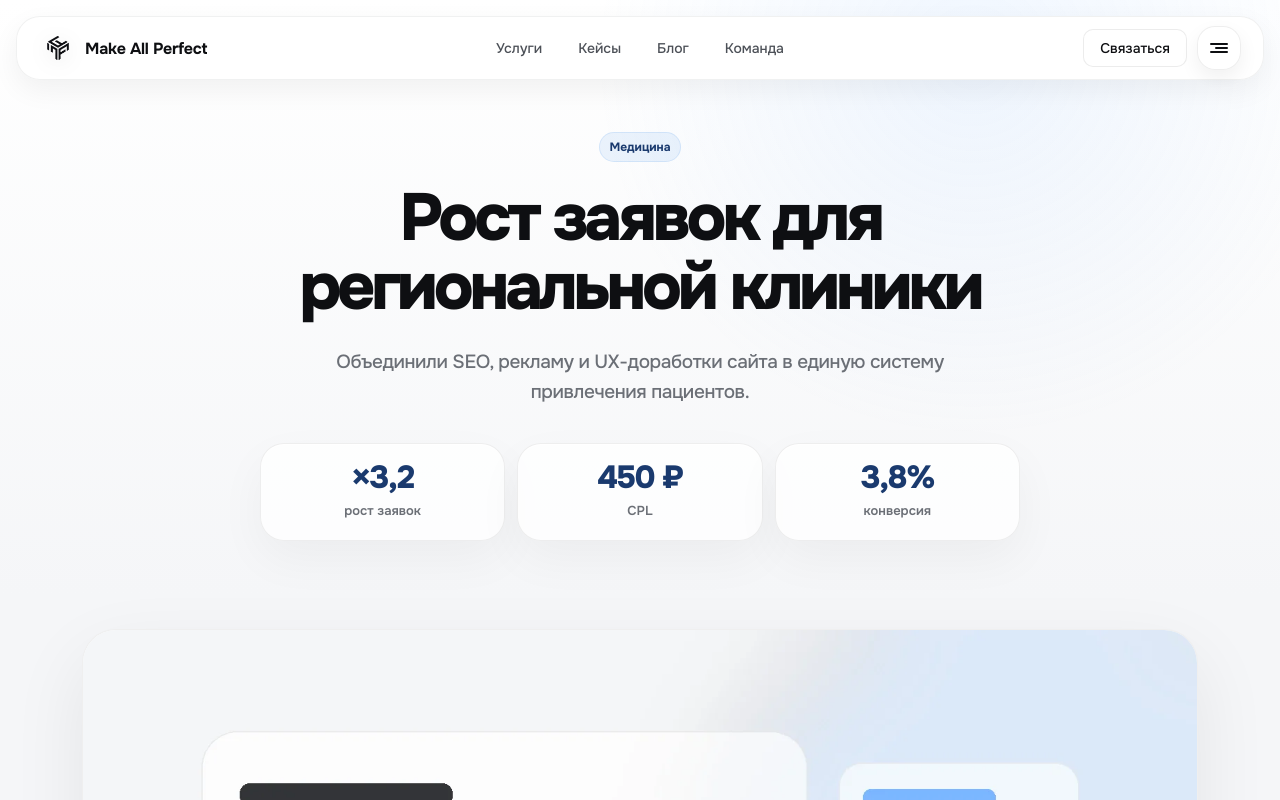
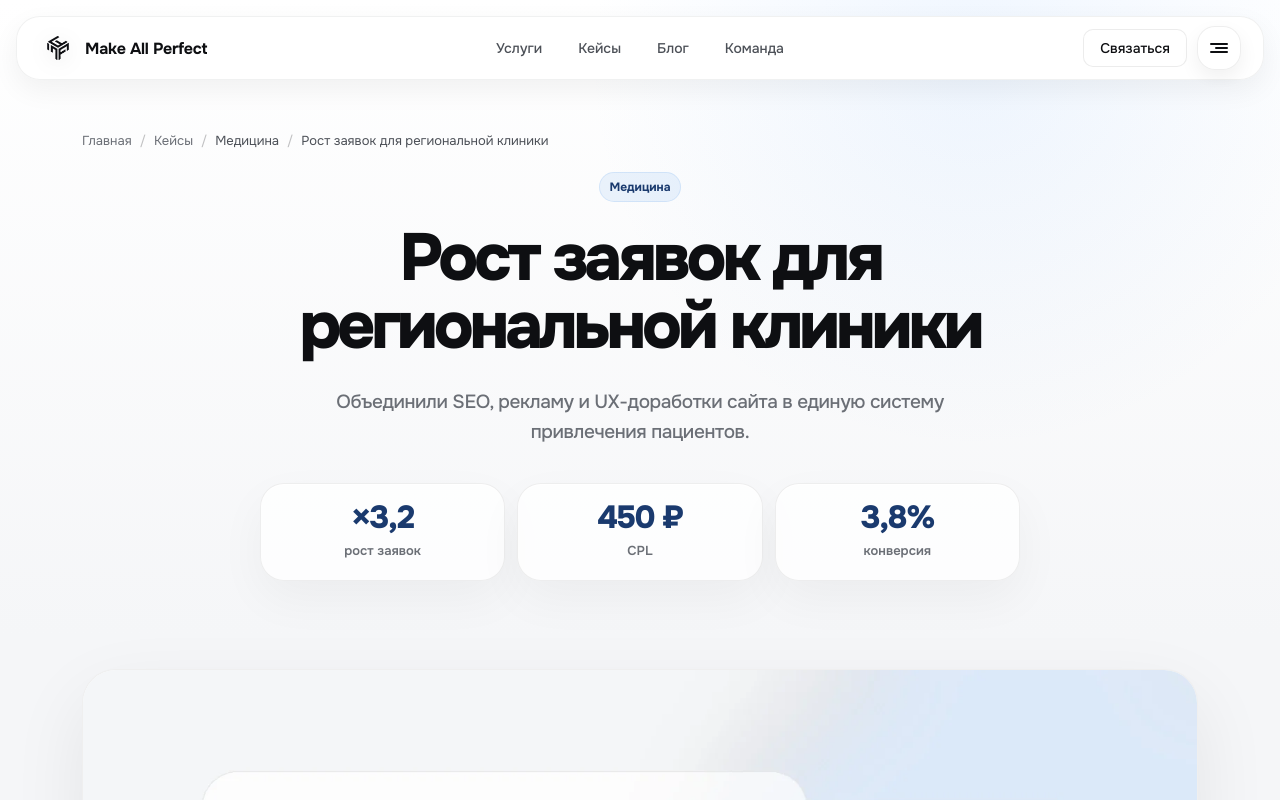
Before and after one commit to makeallperfectcompany/map2, a Next.js app: page /cases/clinic-seo-ads-ux in a window 1280 px wide. Shown: the top 800 px of the page. Built offline with nearby package versions, Linux system fonts and the light colour scheme.

Commit message:
Add unified breadcrumbs component

```diff
--- a/src/components/content/CaseTemplate.tsx
+++ b/src/components/content/CaseTemplate.tsx
@@ -1,3 +1,4 @@
+import Breadcrumbs from "@/components/navigation/Breadcrumbs";
 import styles from "./CaseTemplate.module.css";
 
 type CaseItem = {
@@ -25,7 +26,14 @@ export default function CaseTemplate({ item }: { item: CaseItem }) {
       <article>
         <header className={styles.hero}>
           <div className={styles.container}>
-
+            <Breadcrumbs
+              items={[
+                { label: "Главная", href: "/" },
+                { label: "Кейсы", href: "/cases" },
+                { label: item.category },
+                { label: item.title },
+              ]}
+            />
 
             <span className={styles.category}>{item.category}</span>
             <h1>{item.title}</h1>
--- /dev/null
+++ b/src/components/navigation/Breadcrumbs.module.css
@@ -0,0 +1,61 @@
+.breadcrumbs {
+  display: flex;
+  flex-wrap: nowrap;
+  align-items: center;
+  gap: 8px;
+  margin-bottom: 22px;
+  overflow: hidden;
+  white-space: nowrap;
+}
+
+.item {
+  display: inline-flex;
+  align-items: center;
+  gap: 8px;
+  min-width: 0;
+}
+
+.separator {
+  color: rgba(15, 16, 20, 0.25);
+  font-size: 13px;
+  line-height: 1.35;
+  user-select: none;
+}
+
+.link {
+  color: #6b6f76;
+  font-size: 13px;
+  line-height: 1.35;
+  text-decoration: none;
+  transition: color 0.2s ease;
+}
+
+.link:hover {
+  color: #0071e3;
+}
+
+.current {
+  color: #4c5057;
+  font-size: 13px;
+  line-height: 1.35;
+  overflow: hidden;
+  text-overflow: ellipsis;
+  white-space: nowrap;
+}
+
+@media (max-width: 640px) {
+  .breadcrumbs {
+    gap: 6px;
+    margin-bottom: 16px;
+  }
+
+  .link,
+  .current,
+  .separator {
+    font-size: 12px;
+  }
+
+  .current {
+    max-width: 180px;
+  }
+}
--- /dev/null
+++ b/src/components/navigation/Breadcrumbs.tsx
@@ -0,0 +1,37 @@
+import styles from "./Breadcrumbs.module.css";
+
+export type BreadcrumbItem = {
+  label: string;
+  href?: string;
+};
+
+type BreadcrumbsProps = {
+  items: BreadcrumbItem[];
+  className?: string;
+};
+
+export default function Breadcrumbs({ items, className }: BreadcrumbsProps) {
+  if (!items || items.length === 0) return null;
+
+  return (
+    <nav className={`${styles.breadcrumbs} ${className ?? ""}`} aria-label="Хлебные крошки">
+      {items.map((item, index) => {
+        const isLast = index === items.length - 1;
+        return (
+          <span key={item.label + index} className={styles.item}>
+            {index > 0 && <span className={styles.separator} aria-hidden="true">/</span>}
+            {isLast || !item.href ? (
+              <span className={styles.current} aria-current={isLast ? "page" : undefined}>
+                {item.label}
+              </span>
+            ) : (
+              <a href={item.href} className={styles.link}>
+                {item.label}
+              </a>
+            )}
+          </span>
+        );
+      })}
+    </nav>
+  );
+}
```
Also changed, not shown: src/components/content/ArticleTemplate.tsx (+9 -1 lines).
